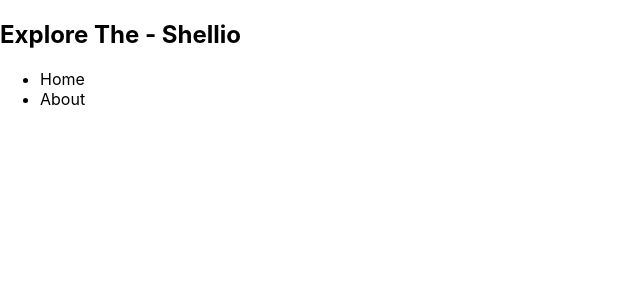
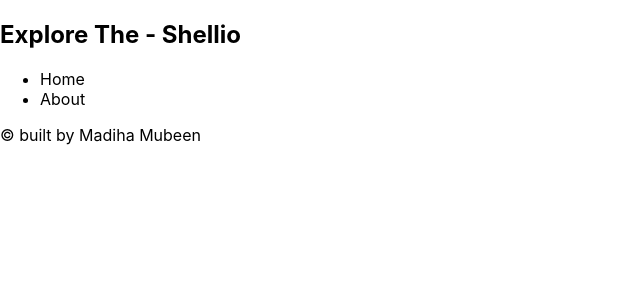
Before and after one commit to Madiha-Mubeen/shellio, a React (Create React App) app: page / in a window 1280 px wide. Shown: the top 300 px of the page, without its empty margins (0-640 px from the left). Built offline with nearby package versions, Linux system fonts and the light colour scheme.

Commit message:
added footer to app.js & added components in footer.js

```diff
--- a/src/App.js
+++ b/src/App.js
@@ -1,4 +1,5 @@
 import Navbar from "./Navbar";
+import Footer from "./Footer";
 import './App.css';
 
 
@@ -6,6 +7,7 @@ function App() {
   return (
     <div>
       <Navbar  />
+      <Footer />
     </div>
   );
   }
--- a/src/Footer.js
+++ b/src/Footer.js
@@ -0,0 +1,7 @@
+import React from "react";
+
+function Footer() {
+    return <footer>&copy; built by Madiha Mubeen</footer>;
+}
+
+export default Footer;
```
